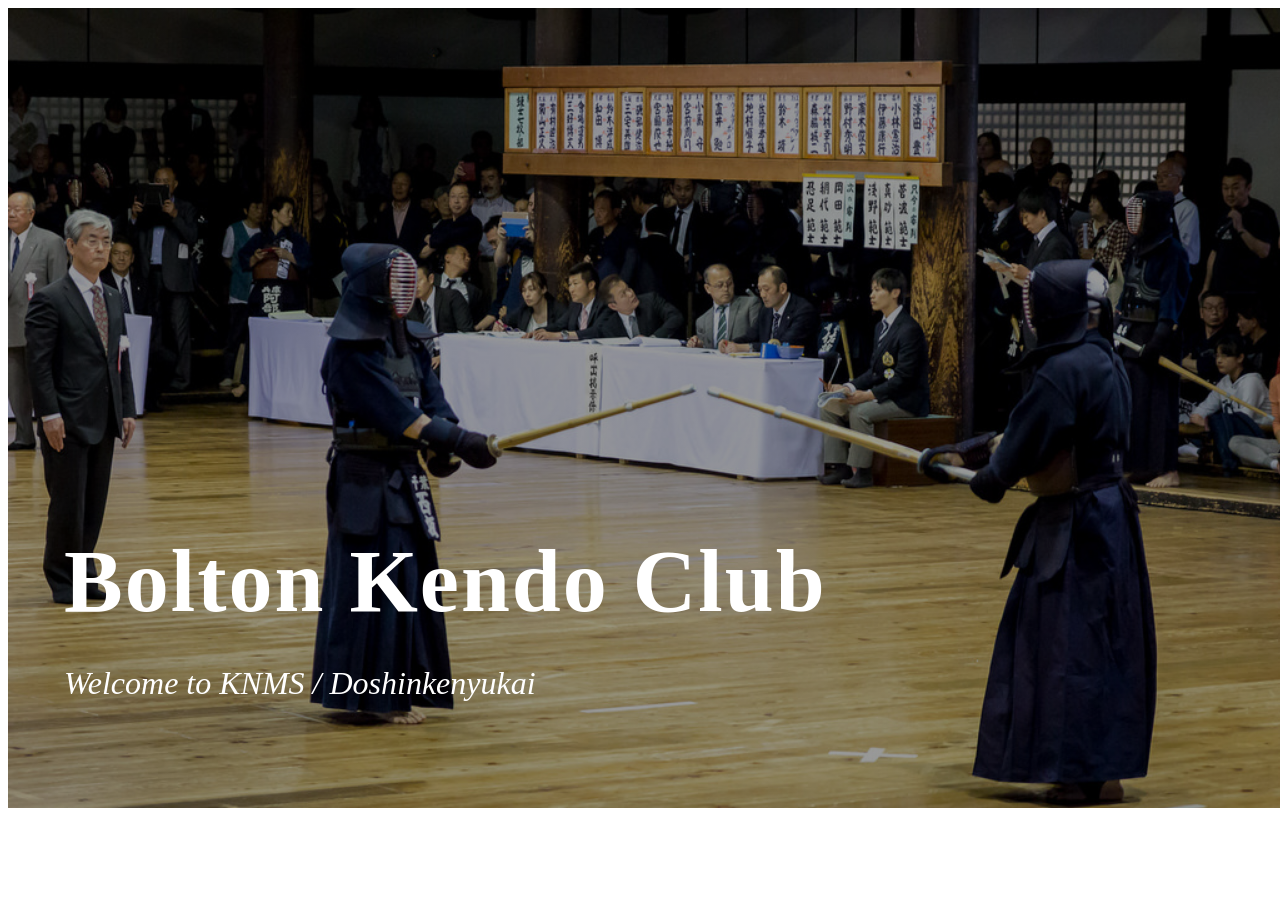
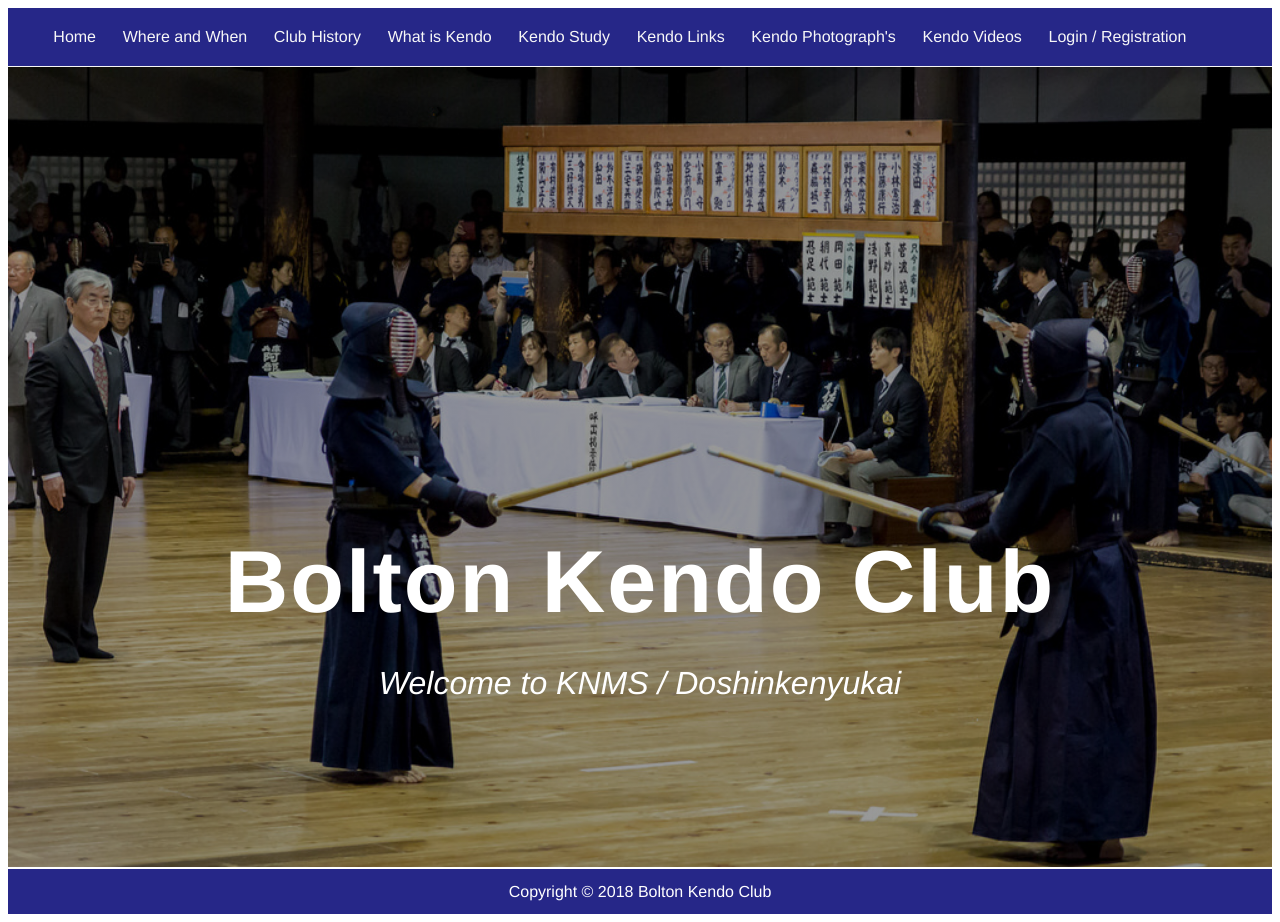
Before and after one commit to SakuraComputing/bolton-kendo-dojo, a React (Create React App) app: page / in a window 1280 px wide. Before the commit the page ends 816 px from the top, so only its background shows below. Built offline with nearby package versions, Linux system fonts and the light colour scheme.

Commit message:
Remove App.js and SCSS, Menu and Footer to AppRouter.js

```diff
--- a/src/App.js
+++ /dev/null
@@ -1,19 +0,0 @@
-import React, { Component } from 'react';
-import LandingPage from './components/LandingPage';
-import Menu from './components/Menu';
-import Footer from './components/Footer';
-import './styles/styles.scss';
-
-class App extends Component {
-  render() {
-    return (
-        <div className="App">
-          <Menu />
-          <LandingPage />
-          <Footer />
-        </div>
-    );
-  }
-}
-
-export default App;
--- a/src/index.js
+++ b/src/index.js
@@ -3,7 +3,6 @@ import ReactDOM from 'react-dom';
 import { Provider } from 'react-redux';
 import AppRouter from './routers/AppRouter';
 import getAppStore from './store/configureStore';
-import App from './App';
 import * as serviceWorker from './serviceWorker';
 
 const store = getAppStore();
--- a/src/routers/AppRouter.js
+++ b/src/routers/AppRouter.js
@@ -3,14 +3,20 @@ import { BrowserRouter, Route, Switch } from 'react-router-dom';
 
 import LandingPage from '../components/LandingPage';
 import Login from '../components/auth/login';
+import Menu from '../components/Menu';
+import Footer from '../components/Footer';
+
+import '../styles/styles.scss';
 
 const AppRouter = () => (
     <BrowserRouter>
-        <div>
+        <div className="App">
+            <Menu />
             <Switch>
                 <Route path="/" component={LandingPage} exact={true}/>
                 <Route exact path="/login" component={Login}></Route>
             </Switch>
+            <Footer />
         </div>
     </BrowserRouter>
 );
--- a/src/styles/components/_menu.scss
+++ b/src/styles/components/_menu.scss
@@ -8,7 +8,7 @@
     list-style: none;
     background: $color__primary;
     margin: 0;
-    border-bottom: 1px solid #fff;
+    border-bottom: 1px solid $off-white;
 }
 
 .nav li {
@@ -20,12 +20,12 @@
 .nav a {
     display: block;
     padding: $spacing $spacing/3;
-    color: #fff;
+    color: $off-white;
     text-decoration: none;
 }
 
 .nav a:hover{
-    color: #fff;
+    color: $off-white;
     background: lighten($color__primary, 5%);
 }
 
```
Also changed, not shown: 2 other files (tests, documents, lock files or other folders).
